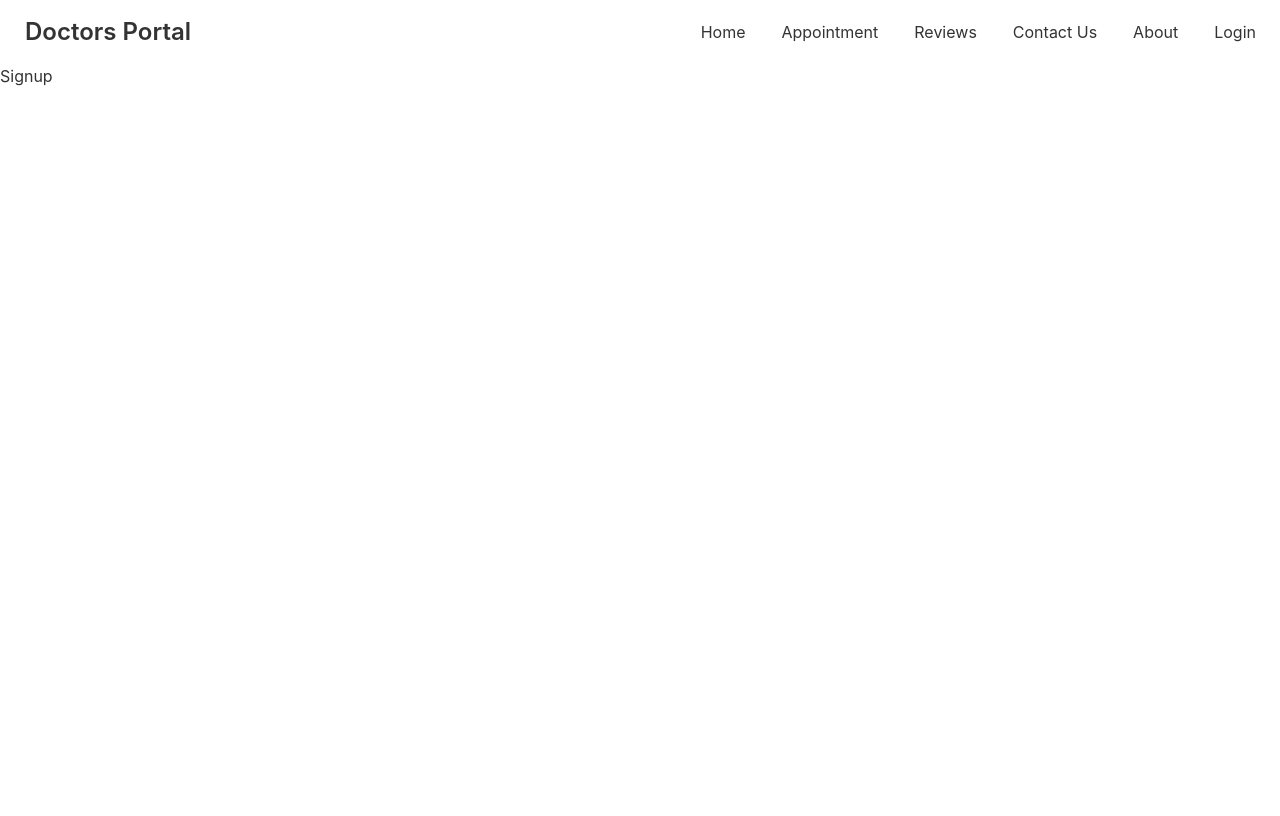
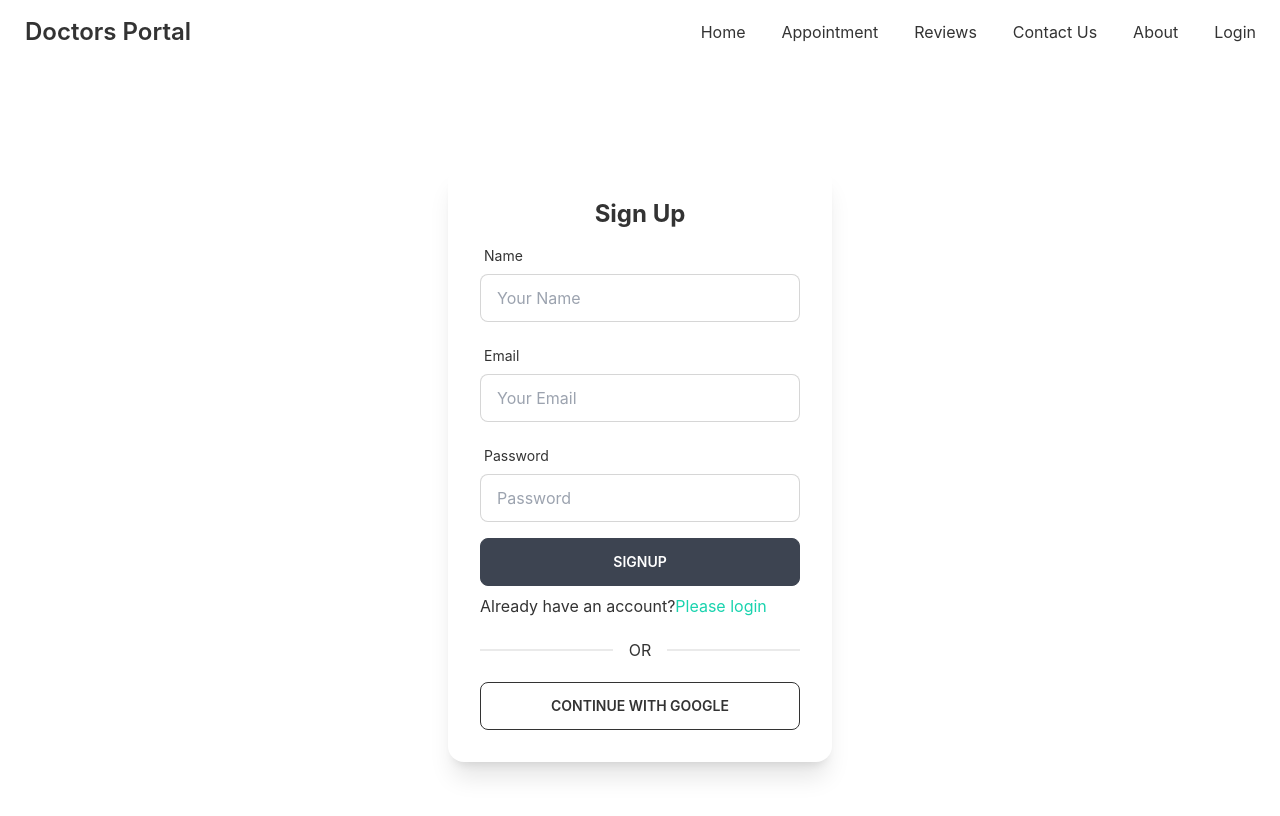
Before and after one commit to rokib97/doctors-portal-client, a React (Create React App) app: page /signup in a window 1280 px wide. Shown: the top 816 px of the page. Built offline with nearby package versions, Linux system fonts and the light colour scheme; no server answers.

Commit message:
implemented email pass based auth

```diff
--- a/src/App.js
+++ b/src/App.js
@@ -4,6 +4,7 @@
 import Appoinment from "./Pages/Appoinment/Appoinment";
 import Home from "./Pages/Home/Home";
 import Login from "./Pages/Login/Login";
+import RequireAuth from "./Pages/Login/RequireAuth";
 import Signup from "./Pages/Login/Signup";
 import Navbar from "./Pages/Shared/Navbar";
 
@@ -13,7 +14,14 @@
       <Navbar></Navbar>
       <Routes>
         <Route path="/" element={<Home></Home>}></Route>
-        <Route path="/appoinment" element={<Appoinment></Appoinment>}></Route>
+        <Route
+          path="/appoinment"
+          element={
+            <RequireAuth>
+              <Appoinment></Appoinment>
+            </RequireAuth>
+          }
+        ></Route>
         <Route path="/about" element={<About></About>}></Route>
         <Route path="/login" element={<Login></Login>}></Route>
         <Route path="/signup" element={<Signup></Signup>}></Route>
--- a/src/Pages/Appoinment/BookingModal.js
+++ b/src/Pages/Appoinment/BookingModal.js
@@ -6,7 +6,6 @@
   const handleBooking = (event) => {
     event.preventDefault();
     const slot = event.target.slot.value;
-    console.log(name, slot, _id);
     setTreatment(null);
   };
   return (
--- a/src/Pages/Login/Login.js
+++ b/src/Pages/Login/Login.js
@@ -41,9 +41,9 @@
         <div className="card-body">
           <h2 className="text-center text-2xl font-bold">Login</h2>
           <form onSubmit={handleSubmit(onSubmit)}>
-            <div class="form-control w-full max-w-xs">
-              <label class="label">
-                <span class="label-text">Email</span>
+            <div className="form-control w-full max-w-xs">
+              <label className="label">
+                <span className="label-text">Email</span>
               </label>
               <input
                 {...register("email", {
@@ -58,24 +58,24 @@
                 })}
                 type="email"
                 placeholder="Your Email"
-                class="input input-bordered w-full max-w-xs"
+                className="input input-bordered w-full max-w-xs"
               />
-              <label class="label">
+              <label className="label">
                 {errors.email?.type === "required" && (
-                  <span class="label-text-alt text-red-500">
+                  <span className="label-text-alt text-red-500">
                     {errors.email.message}
                   </span>
                 )}
                 {errors.email?.type === "pattern" && (
-                  <span class="label-text-alt text-red-500">
+                  <span className="label-text-alt text-red-500">
                     {errors.email.message}
                   </span>
                 )}
               </label>
             </div>
-            <div class="form-control w-full max-w-xs">
-              <label class="label">
-                <span class="label-text">Password</span>
+            <div className="form-control w-full max-w-xs">
+              <label className="label">
+                <span className="label-text">Password</span>
               </label>
               <input
                 {...register("password", {
@@ -90,16 +90,16 @@
                 })}
                 type="password"
                 placeholder="Password"
-                class="input input-bordered w-full max-w-xs"
+                className="input input-bordered w-full max-w-xs"
               />
-              <label class="label">
+              <label className="label">
                 {errors.password?.type === "required" && (
-                  <span class="label-text-alt text-red-500">
+                  <span className="label-text-alt text-red-500">
                     {errors.password.message}
                   </span>
                 )}
                 {errors.password?.type === "minLength" && (
-                  <span class="label-text-alt text-red-500">
+                  <span className="label-text-alt text-red-500">
                     {errors.password.message}
                   </span>
                 )}
--- a/src/Pages/Login/Signup.js
+++ b/src/Pages/Login/Signup.js
@@ -1,9 +1,158 @@
 import React from "react";
+import {
+  useCreateUserWithEmailAndPassword,
+  useSignInWithGoogle,
+  useUpdateProfile,
+} from "react-firebase-hooks/auth";
+import { useForm } from "react-hook-form";
+import { Link, useNavigate } from "react-router-dom";
+import auth from "../../firebase.init";
+import Loading from "../Shared/Loading";
+const Signup = () => {
+  const navigate = useNavigate();
+  const [signInWithGoogle, googleUser, googleLoading, googleError] =
+    useSignInWithGoogle(auth);
+  const [createUserWithEmailAndPassword, user, loading, error] =
+    useCreateUserWithEmailAndPassword(auth);
+  const [updateProfile, updating, updateError] = useUpdateProfile(auth);
+  const {
+    register,
+    formState: { errors },
+    handleSubmit,
+  } = useForm();
 
-const Signup = () => {
+  let signInError;
+  if (loading || googleLoading || updating) {
+    return <Loading></Loading>;
+  }
+  if (error || googleError || updateError) {
+    signInError = (
+      <p className="text-red-500">
+        <small>
+          {error?.message || googleError?.message || updateError?.message}
+        </small>
+      </p>
+    );
+  }
+  if (user || googleUser) {
+    // console.log(user);
+  }
+  const onSubmit = async (data) => {
+    await createUserWithEmailAndPassword(data.email, data.password);
+    await updateProfile({ displayName: data.name });
+    console.log("User Updated");
+    navigate("/appoinment");
+  };
   return (
-    <div>
-      <h2>Signup</h2>
+    <div className="h-screen flex justify-center items-center">
+      <div className="card w-96 bg-base-100 shadow-xl">
+        <div className="card-body">
+          <h2 className="text-center text-2xl font-bold">Sign Up</h2>
+          <form onSubmit={handleSubmit(onSubmit)}>
+            <div className="form-control w-full max-w-xs">
+              <label className="label">
+                <span className="label-text">Name</span>
+              </label>
+              <input
+                {...register("name", {
+                  required: {
+                    value: true,
+                    message: "Name is Required",
+                  },
+                })}
+                type="text"
+                placeholder="Your Name"
+                className="input input-bordered w-full max-w-xs"
+              />
+              <label className="label">
+                {errors.name?.type === "required" && (
+                  <span className="label-text-alt text-red-500">
+                    {errors.name.message}
+                  </span>
+                )}
+              </label>
+            </div>
+            <div className="form-control w-full max-w-xs">
+              <label className="label">
+                <span className="label-text">Email</span>
+              </label>
+              <input
+                {...register("email", {
+                  required: {
+                    value: true,
+                    message: "Email is Required",
+                  },
+                  pattern: {
+                    value: /[a-z0-9]+@[a-z]+\.[a-z]{2,3}/,
+                    message: "Provide a valid Email",
+                  },
+                })}
+                type="email"
+                placeholder="Your Email"
+                className="input input-bordered w-full max-w-xs"
+              />
+              <label className="label">
+                {errors.email?.type === "required" && (
+                  <span className="label-text-alt text-red-500">
+                    {errors.email.message}
+                  </span>
+                )}
+              </label>
+            </div>
+            <div className="form-control w-full max-w-xs">
+              <label className="label">
+                <span className="label-text">Password</span>
+              </label>
+              <input
+                {...register("password", {
+                  required: {
+                    value: true,
+                    message: "Password is Required",
+                  },
+                  minLength: {
+                    value: 6,
+                    message: "Must be 6 characters or longer",
+                  },
+                })}
+                type="password"
+                placeholder="Password"
+                className="input input-bordered w-full max-w-xs"
+              />
+              <label className="label">
+                {errors.password?.type === "required" && (
+                  <span className="label-text-alt text-red-500">
+                    {errors.password.message}
+                  </span>
+                )}
+                {errors.password?.type === "minLength" && (
+                  <span className="label-text-alt text-red-500">
+                    {errors.password.message}
+                  </span>
+                )}
+              </label>
+            </div>
+            {signInError}
+            <input
+              className="btn w-full max-w-xs text-white"
+              type="submit"
+              value="Signup"
+            />
+            <p className="mt-2">
+              Already have an account?
+              <Link className="text-secondary" to="/login">
+                Please login
+              </Link>
+            </p>
+          </form>
+          <div className="divider">OR</div>
+          <button
+            onClick={() => signInWithGoogle()}
+            className="btn btn-outline"
+          >
+            CONTINUE WITH GOOGLE
+          </button>
+        </div>
+      </div>
     </div>
   );
 };
--- a/src/Pages/Shared/Navbar.js
+++ b/src/Pages/Shared/Navbar.js
@@ -1,7 +1,14 @@
+import { signOut } from "firebase/auth";
 import React from "react";
+import { useAuthState } from "react-firebase-hooks/auth";
 import { Link, NavLink } from "react-router-dom";
+import auth from "../../firebase.init";
 
 const Navbar = () => {
+  const [user] = useAuthState(auth);
+  const logout = () => {
+    signOut(auth);
+  };
   const menuItems = (
     <>
       <li>
@@ -20,7 +27,13 @@
         <NavLink to="/about">About</NavLink>
       </li>
       <li>
-        <NavLink to="/login">Login</NavLink>
+        {user ? (
+          <button onClick={logout} class="btn btn-ghost">
+            Sign Out
+          </button>
+        ) : (
+          <NavLink to="/login">Login</NavLink>
+        )}
       </li>
     </>
   );
```
Also changed, not shown: src/Pages/Login/RequireAuth.js (added).
